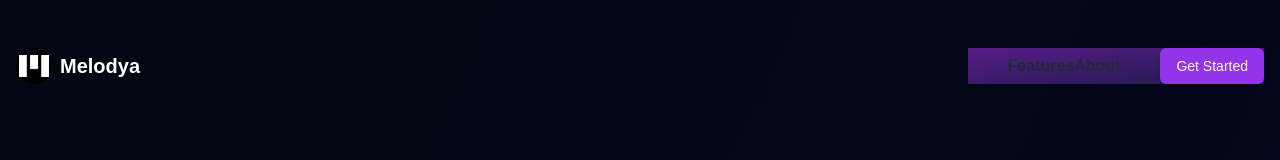
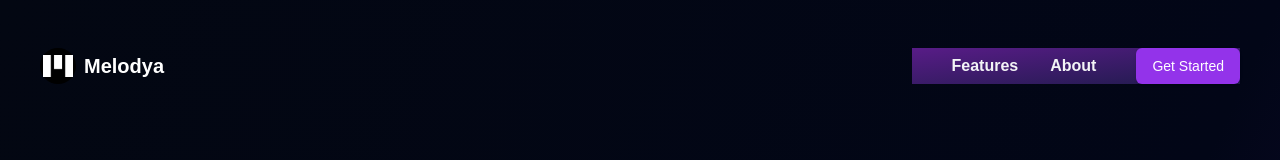
Before and after one commit to chiefEbube/melodiya, a Next.js app: page / in a window 1280 px wide. Shown: the top 160 px of the page. Built offline with nearby package versions, Linux system fonts and the light colour scheme.

Commit message:
fixed responsiveness

```diff
--- a/src/app/page.tsx
+++ b/src/app/page.tsx
@@ -9,7 +9,7 @@ import { AboutSection } from "@/components/About";
 export default function Home() {
   return (
     <div className="min-h-screen bg-gradient-to-br from-gray-950 via-slate-950 to-violet-950 text-white">
-      <main className="container mx-auto px-4 py-8">
+      <main className="container mx-auto px-4 py-8 lg:px-10">
         <Navbar />
         <HeroSection />
         <FeaturesSection />
--- a/src/components/About.tsx
+++ b/src/components/About.tsx
@@ -22,21 +22,21 @@ export function AboutSection() {
             </p>
           </div>
           <div className="flex justify-center space-x-6 mb-8">
-            <a href="https://linkedin.com/in/yourprofile" target="_blank" rel="noopener noreferrer" className="text-white hover:text-pink-500">
+            <a href="https://www.linkedin.com/in/chiefebube" target="_blank" rel="noopener noreferrer" className="text-white hover:text-pink-500">
               <Linkedin className="h-8 w-8" />
               <span className="sr-only">LinkedIn</span>
             </a>
-            <a href="https://github.com/yourusername" target="_blank" rel="noopener noreferrer" className="text-white hover:text-pink-500">
+            <a href="https://github.com/chiefEbube" target="_blank" rel="noopener noreferrer" className="text-white hover:text-pink-500">
               <Github className="h-8 w-8" />
               <span className="sr-only">GitHub</span>
             </a>
-            <a href="https://twitter.com/yourhandle" target="_blank" rel="noopener noreferrer" className="text-white hover:text-pink-500">
+            <a href="https://x.com/chiefEbube_" target="_blank" rel="noopener noreferrer" className="text-white hover:text-pink-500">
               <Twitter className="h-8 w-8" />
               <span className="sr-only">Twitter</span>
             </a>
           </div>
           <Button asChild className="bg-gradient-to-r from-pink-500 to-purple-500 hover:from-pink-600 hover:to-purple-600 text-white">
-            <a href="https://github.com/yourusername/musicplayer" target="_blank" rel="noopener noreferrer">
+            <a href="https://github.com/chiefEbube/melodiya" target="_blank" rel="noopener noreferrer">
               View Project on GitHub
             </a>
           </Button>
--- a/src/components/CTA.tsx
+++ b/src/components/CTA.tsx
@@ -3,7 +3,7 @@ import Link from "next/link"
 
 export function CTASection() {
   return (
-    <section className="py-20 text-center h-[100vh]">
+    <section className="py-20 text-center h-[100vh] max-h-[800px]">
       <div className="bg-gradient-to-r from-pink-500 via-purple-500 to-cyan-500 p-px rounded-lg h-full">
         <div className="rounded-lg h-full grid place-content-center" style={{ backgroundImage: 'linear-gradient(rgba(0,0,0,0.8), rgba(0,0,0,0.8)),url(/images/cta.jpg)', backgroundSize: 'cover', backgroundRepeat: 'no-repeat' }}>
           <div className="px-10">
--- a/src/components/Hero.tsx
+++ b/src/components/Hero.tsx
@@ -9,7 +9,7 @@ export function HeroSection() {
         <h1 className="text-5xl md:text-7xl font-bold mb-6 animate-pulse bg-clip-text text-transparent bg-gradient-to-r from-pink-500 to-cyan-500">
           Experience Music Like Never Before
         </h1>
-        <p className="text-base md:text-xl mb-6 max-w-2xl mx-auto text-gray-400">
+        <p className="text-base md:text-xl mb-6  max-w-2xl px-3 lg:px-0 text-gray-400">
           Immerse yourself in a world of sound with our cutting-edge music player. Discover, play, and share your favorite tunes with ease.
         </p>
         <Button asChild size="lg" className="bg-pink-600 hover:bg-pink-700 text-white">
--- a/src/components/Navbar.tsx
+++ b/src/components/Navbar.tsx
@@ -74,14 +74,14 @@ export default function Navbar() {
                     <div className="space-y-6 lg:space-y-0 lg:flex lg:items-center">
                         <Link
                             href="/"
-                            className="block font-semibold hover:text-purple-200 transition-colors duration-200 lg:text-gray-800 lg:hover:text-purple-600"
+                            className="block font-semibold hover:text-purple-200 transition-colors duration-200 lg:text-gray-100 lg:hover:text-purple-600 lg:mr-8"
                             onClick={() => setIsMenuOpen(false)}
                         >
                             Features
                         </Link>
                         <Link
                             href="/"
-                            className="block font-semibold hover:text-purple-200 transition-colors duration-200 lg:text-gray-800 lg:hover:text-purple-600"
+                            className="block font-semibold hover:text-purple-200 transition-colors duration-200 lg:text-gray-100 lg:hover:text-purple-600"
                             onClick={() => setIsMenuOpen(false)}
                         >
                             About
```
